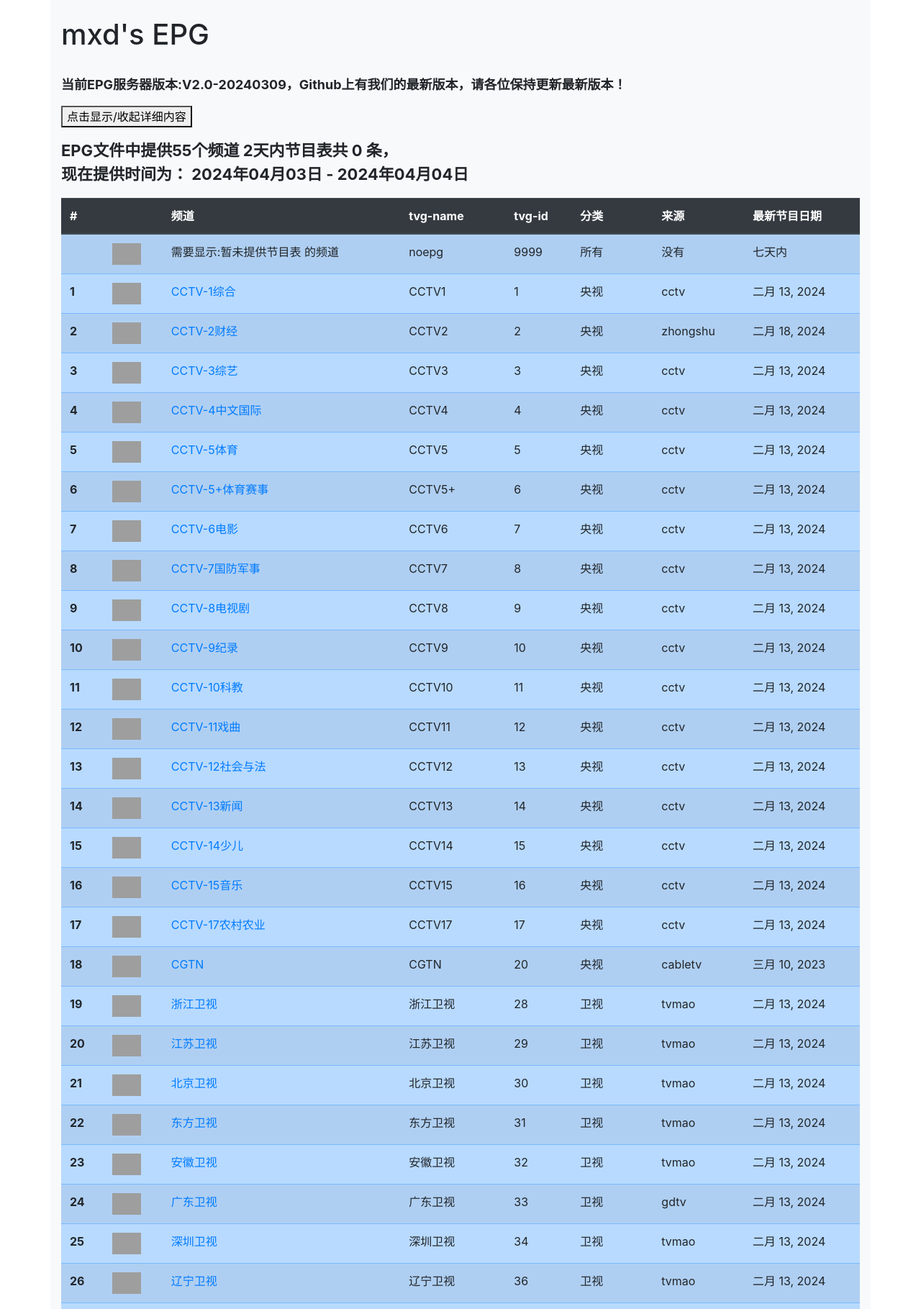
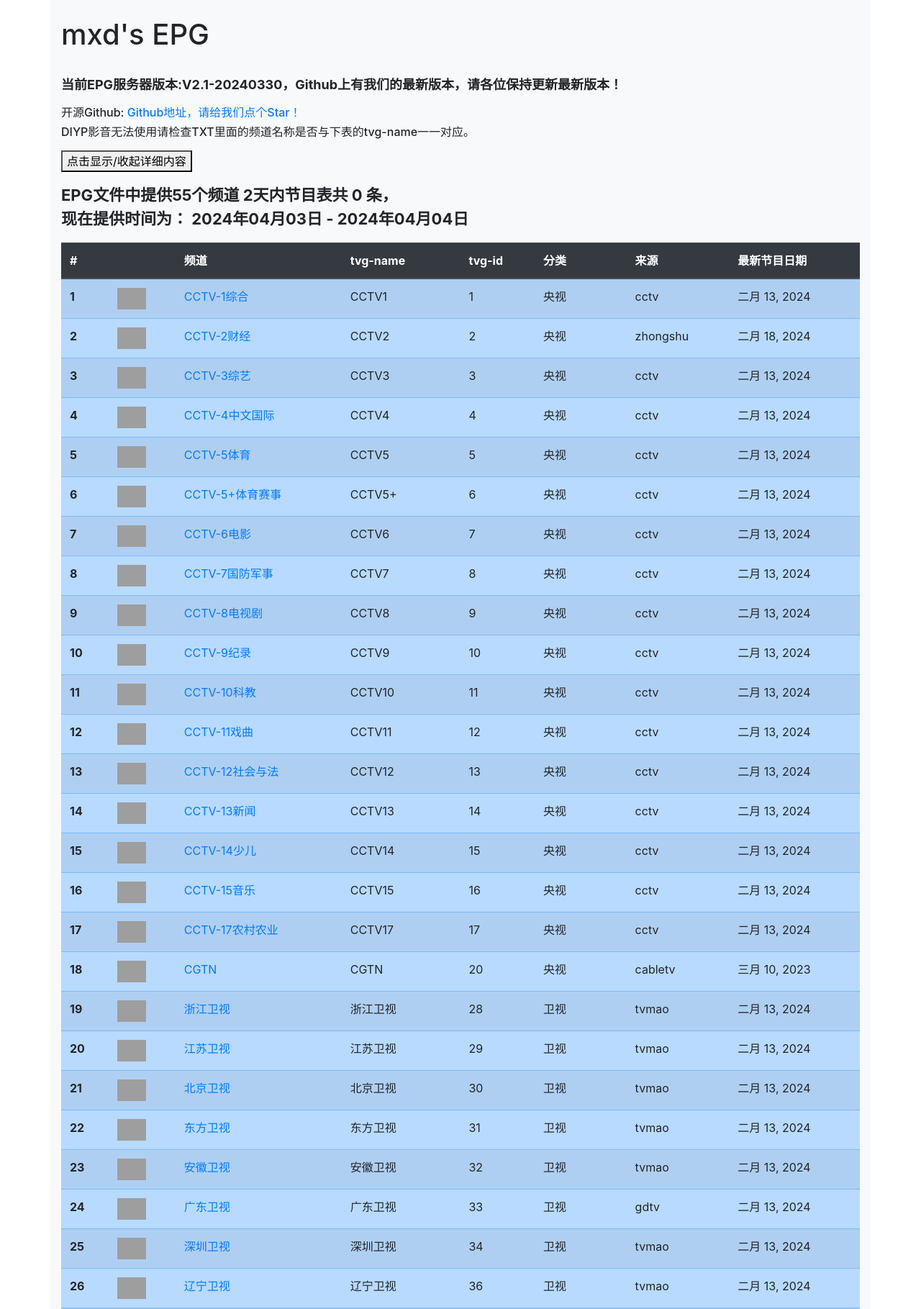
Before and after one commit to mxdabc/epg, a Django app: page / in a window 1280 px wide. Shown: the top 1819 px of the page at 72% size. Run offline with Django 3.2, Linux system fonts and the light colour scheme; data comes from the database, SQL or seed files in the repository; parts of the project's set-up code (start-up, migrations or seed data) failed here and were passed over; some libraries are stand-ins or nearby versions; grey boxes are pictures that could not be loaded.

Commit message:
更新主页面

```diff
--- a/web/templates/index.html
+++ b/web/templates/index.html
@@ -4,6 +4,8 @@
 <head>
 <!-- Required meta tags -->
 <meta charset="utf-8">
+<link rel="icon" type="image/x-icon" href="https://res.mxdyeah.top/favicon.ico">
+<meta name="msvalidate.01" content="FA1512DCB7775B210429A98C20AC95AF" />
 <meta name="viewport" content="width=device-width, initial-scale=1, shrink-to-fit=no">
 <meta name="description" content="免费EPG节目清单,IPTV">
 <meta name="keywords" content="IPTV,epg,m3u8,live,cctv,地方台,直播">
@@ -27,8 +29,9 @@
     .mxd_diy_footer_zoom {
         zoom: 1;
     }
+
     .hidden {
-      display: none;
+        display: none;
     }
 </style>
 </head>
@@ -65,7 +68,9 @@
     <br>
 
     <p style="text-wrap: wrap;">
-        <span style="font-size: 18px;"><strong>当前EPG服务器版本:V2.0-20240309，Github上有我们的最新版本，请各位保持更新最新版本！</strong></span>
+        <span style="font-size: 18px;"><strong>当前EPG服务器版本:V2.1-20240330，Github上有我们的最新版本，请各位保持更新最新版本！</strong></span>
+        <h6>开源Github:<a href="https://github.com/mxdabc/epg/" target="_blank">&NonBreakingSpace;Github地址，请给我们点个Star！</a></h6>
+        <h6>DIYP影音无法使用请检查TXT里面的频道名称是否与下表的tvg-name一一对应。</h6>
     </p>
     <button onclick="toggleContent()">点击显示/收起详细内容</button>
     <div id="content" class="hidden">
@@ -75,21 +80,20 @@
             </div>
             <br>
             <h3>搭配方案看这里！↓   👇</h3>
-            <h3><a href="https://blog.mxdyeah.top/mxdyeah_blog_post/44.html">EPG+CQYX 最完美搭配方法（CCTV+地方台全部包含）</a></h3><br>
-            <h6>开源Github:<a href="https://github.com/mxdabc/epg/">&NonBreakingSpace;Github地址，请给我们点个Star！</a></h6>
-            <h6>参考:<a href="https://github.com/supzhang/epg">老张的EPG</a></h6>
-            <h5>使用前请阅读：<a href="https://blog.mxdyeah.top/mxdyeah_blog_post/43.html">使用说明</a></h5>
+            <h3><a href="https://blog.mxdyeah.top/mxdyeah_blog_post/44.html" target="_blank">EPG+CQYX 最完美搭配方法（CCTV+地方台全部包含）</a></h3><br>
+            <h6>参考:<a href="https://github.com/supzhang/epg" target="_blank">老张的EPG</a></h6>
+            <h5>使用前请阅读：<a href="https://blog.mxdyeah.top/mxdyeah_blog_post/43.html" target="_blank">使用说明</a></h5>
             <h5>请扫右边二维码赞助我们！否则我们可能停服！</h5>
             <h5>我们提供DIYP接口！DIYP接口<code>https://epg.imxd.top/api/diyp/</code><br>使用DIYP需要提供参数，例如：<code>?ch=CCTV1&date=20230309</code></h5>
             <h3>请珍惜服务器！不要恶意攻击！<br>赞助我们是我们前进的动力！</h3>
             <h5><strong>Tips:</strong></h5>
             <h5>我本人是一位中学生，正在努力进步，有问题联系我我也只能周末回复。抱歉！<br><a href="mailto:me@imxd.top">me#imxd.top(点击此处发邮件,#换@)</a></h5>
             <h6>海南卫视原名旅游卫视，所以二者是一个东西，我们采用海南卫视新台标。</h6>
-            <h6>如果您发现EPG错误，或者导入不了等状况，请单击这里发帖反馈→&NonBreakingSpace;<a href="https://discuz.mxdyeah.top/mxdyeah_discuz_thread-63-1-1.html">发帖反馈区</a></h6>
+            <h6>如果您发现EPG错误，或者导入不了等状况，请单击这里发帖反馈→&NonBreakingSpace;<a href="https://discuz.mxdyeah.top/mxdyeah_discuz_thread-63-1-1.html" target="_blank">发帖反馈区</a></h6>
             <h6><strong>记住我们的地址在域名后面还有一个<code>download</code>，比如<code>https://epg.imxd.top/download/all-mxdyeah.xml</code></strong></h6>
             <h6><strong>我们的域名支持https这样的SSL加密，建议各位通过<code>https://epg.imxd.top/</code>访问（http不受影响）</strong></h6>
             <p style="text-wrap: wrap;">
-            <span style="font-size: 18px;"><strong>我们与<a href="http://epg.51zmt.top:8000/" style="text-wrap: wrap;">老张的EPG Since 2019 (51zmt.top)</a>的区别如下，各位需要用直接用下面的链接：</strong></span>
+            <span style="font-size: 18px;"><strong>我们与<a href="http://epg.51zmt.top:8000/" style="text-wrap: wrap;" target="_blank">老张的EPG Since 2019 (51zmt.top)</a>的区别如下，各位需要用直接用下面的链接：</strong></span>
             </p>
             <p style="text-wrap: wrap;">
                 <span style="font-size: 18px;"><strong>节目表下载地址：</strong></span><a href="./download/all-mxdyeah.xml" style="font-size: 18px;"><strong>all-mxdyeah.xml</strong></a>
@@ -124,16 +128,16 @@
             </tr>
             </thead>
             <tbody >
-            <tr>
-                <th></th>
-                <td><a href="#"><img src="#" alt="" height="30"></a></td>
-                <td>需要显示:暂未提供节目表 的频道</td>
-                <td>noepg</td>
-                <td>9999</td>
-                <td>所有</td>
-                <td>没有</td>
-                <td>七天内</td>
-            </tr>
+            <!--<tr>
+                <th>说明：</th>
+                <td>LOGO</td>
+                <td>节目名称</td>
+                <td>EPG对应相应Name,对于DIYP需要一一对应</td>
+                <td>EPG的ID号</td>
+                <td></td>
+                <td></td>
+                <td></td>
+            </tr>-->
             {% for channel in channels %}
             <tr>
                     <th>{{ forloop.counter }}</th>
@@ -151,9 +155,9 @@
   </div>
   </body>
   <footer>
-    <HR style="FILTER: alpha(opacity=100,finishopacity=0,style=3)" width="80%" color=#987cb9 SIZE=3>
+    <hr>
         <div id="mxdyeah_diy" class="mxd_diy_footer mxd_diy_footer_zoom">
-            mxd's EPG by&nbsp;<a href="https://www.mxdyeah.top/">mxd & mxd Team.</a>
+            mxd's EPG by&nbsp;<a href="https://www.mxdyeah.top/" target="_blank">mxd & mxd Team.</a>
             <br>Built by <strong>mxd</strong> On Server: <em>Debian 11.</em>
             <br>Powered by mxdyeah.
             <br>Copyright&nbsp;©&nbsp;2021-2024 mxd Team.
```
